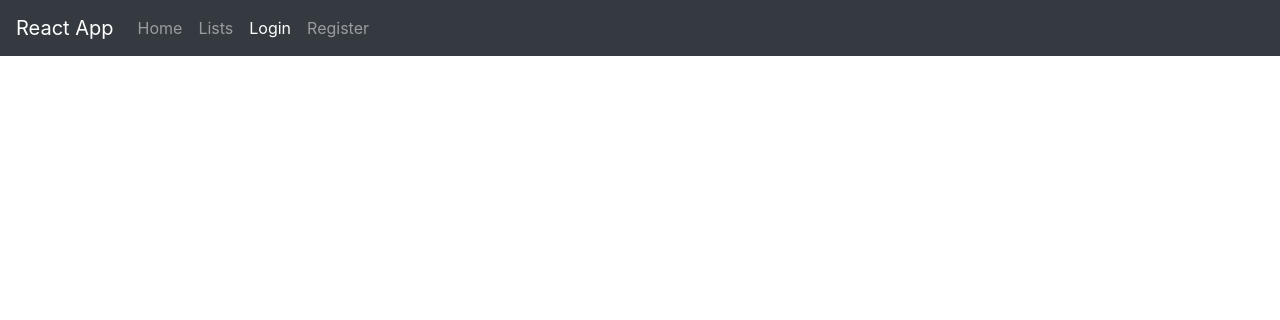
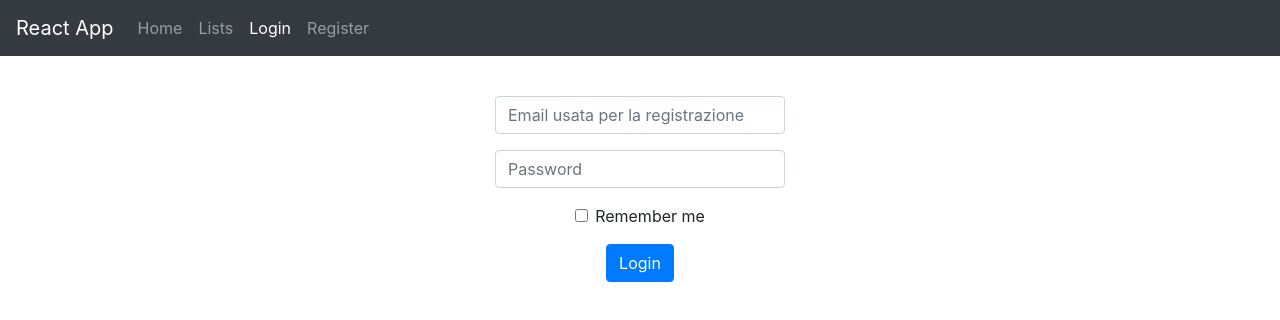
Before and after one commit to fedPass/todolist-redux, a React (Create React App) app: page /login in a window 1280 px wide. Shown: the top 320 px of the page. Built offline with nearby package versions, Linux system fonts and the light colour scheme.

Commit message:
inseriti Toast per loading list/todo+layout Login

```diff
--- a/package.json
+++ b/package.json
@@ -12,6 +12,7 @@
     "react-redux": "^7.2.6",
     "react-router-dom": "^6.2.1",
     "react-scripts": "4.0.3",
+    "react-toastify": "^8.1.0",
     "redux-logger": "^3.0.6"
   },
   "scripts": {
--- a/src/App.js
+++ b/src/App.js
@@ -4,6 +4,10 @@ import MyTodos from './features/todos/MyTodos';
 import Lists from './features/lists/Lists';
 import Header from './components/Header';
 import EditListName from './features/lists/EditListName';
+import Login from "./features/auth/Login";
+
+import { ToastContainer, toast } from 'react-toastify';
+import 'react-toastify/dist/ReactToastify.css';
 
 function App() {
 
@@ -13,12 +17,22 @@ function App() {
         <Header/>
         <Routes>
           <Route exact path='/' element={<Lists/>} />
+          <Route path='/login' element={<Login/>} />
           <Route path="/lists" element={<Lists/>} />
           <Route path="/todos" element={<MyTodos/>} />
           <Route path='/list/:id/todos' element={<MyTodos/>} />
           <Route path='/list/:id/edit' element={<EditListName/>} />
         </Routes>
       </BrowserRouter>
+      <ToastContainer position="bottom-right"
+                      autoClose={5000}
+                      hideProgressBar={false}
+                      newestOnTop={false}
+                      closeOnClick
+                      rtl={false}
+                      pauseOnFocusLoss
+                      draggable
+                      pauseOnHover />
     </div>
   );
 }
--- /dev/null
+++ b/src/features/auth/Login.js
@@ -0,0 +1,27 @@
+import React from 'react';
+
+function Login() {
+  return (
+    <div className="col-md-3 m-auto">
+      <form className="mt-5 pt-5">
+        <div className="form-group">
+          <input type="email" name="email" className="form-control" id="email" aria-describedby="emailHelp" placeholder="Email usata per la registrazione" />
+        </div>
+        <div className="form-group">
+          <input type="password" name="password" className="form-control" id="password" placeholder="Password" />
+        </div>
+        <div className="form-check">
+          <input type="checkbox" name="checkbox" className="form-check-input" id="remember" />
+          <label className="form-check-label" htmlFor="remember">
+            Remember me
+          </label>
+        </div>
+        <button type="submit" className="btn btn-primary  mt-3">
+          Login
+        </button>
+      </form>
+    </div>
+  )
+}
+
+export default Login
--- a/src/features/lists/Lists.js
+++ b/src/features/lists/Lists.js
@@ -2,6 +2,7 @@ import { useGetListsQuery, useDeleteListMutation, useAddListMutation, useUpdateL
 import React, {useEffect, useRef} from 'react';
 import List from './List';
 import AddList from '../../components/AddElement';
+import { toast } from 'react-toastify';
 
 function Lists() {
 
@@ -14,7 +15,9 @@ function Lists() {
         //come valore di default di data metti oggetto vuoto
         data: {data:lists=[]} = {},
         error,
+        //isLoading si riferisce soltanto alla prima richiesta, but not for subsequent requests, per questo usiamo isFetching
         isFetching,
+        isSuccess,
         //uso refetch per mostrare lista aggiornata
         refetch:reloadLists
     } = useGetListsQuery();
@@ -25,7 +28,7 @@ function Lists() {
     const [
         removeList,
         {isLoading:isDeleting,
-        isSuccess,
+        isSuccess:isDeleted,
         error:deleteError,
         isError}
     ] = useDeleteListMutation();
@@ -57,12 +60,20 @@ function Lists() {
     //quando l'oggetto viene montato controllo il loading ed eventuali errori
     if (isFetching) {
         console.log('Loading list');
+        toast.info('Loading lists');
     }
     if (error) {
-        alert(error.status)
+        alert(error.status);
+        toast.error(error.status);
     }
-        return () => {}
-    }, [error, isFetching]);
+    if (isSuccess) {
+        toast.success('Liste caricate');
+    }
+    if (!isFetching) {
+        toast.dismiss();
+    }
+    return () => {}
+    }, [error, isFetching, isSuccess]);
 
     const manageClick = (e) => {
         //per non far aggiornare pagina dopo invio del form
--- a/src/features/todos/MyTodos.js
+++ b/src/features/todos/MyTodos.js
@@ -2,11 +2,12 @@ import Todos from './Todos';
 import FilterTodo from './FilterTodo';
 import AddTodo from '../../components/AddElement';
 import ErrorBoundary from '../../components/ErrorBoundary';
-import {useRef} from 'react';
+import {useRef, useEffect} from 'react';
 import { useSelector, useDispatch } from 'react-redux';
 import { filterTodo } from './filterSlice';
 import { useGetTodosQuery, useDeleteTodoMutation, useAddTodoMutation, useUpdateTodoMutation, useGetTodoByListIdQuery} from '../../service/todoService';
 import { useParams } from "react-router-dom";
+import { toast } from 'react-toastify';
 
 function MyTodos() {
 
@@ -43,7 +44,10 @@ function MyTodos() {
     //faccio la chiamata getTodosById
     const {
         //mappami data soltanto con la key data (che inizialmente è un array vuoto) della response (che è un oggetto)
-        data: {data = [] } ={}
+        data: {data = [] } ={},
+        error,
+        isFetching,
+        isSuccess
     } = useGetTodoByListIdQuery(list_id);
 
     //gestisco filtri
@@ -97,6 +101,22 @@ function MyTodos() {
         todoEl.current.value = '';
     }
 
+    useEffect(() => {
+        if (isFetching) {
+            toast.info('Loading todos');
+        }
+        if (error) {
+            toast.error(error.status);
+        }
+        if (isSuccess) {
+            toast.success('Caricamento completato');
+        }
+        if (!isFetching) {
+            toast.dismiss();
+        }
+        return () => {}
+        }, [error, isFetching, isSuccess]);
+
     return (
         <div className='row d-flex justify-content-center mt-5 pt-5 pb-5'>
             <div className='col-12 col-md-4'>
```
Also changed, not shown: src/features/todos/AddTodo.js (deleted, +0 -12 lines), 1 other file (tests, documents, lock files or other folders).
